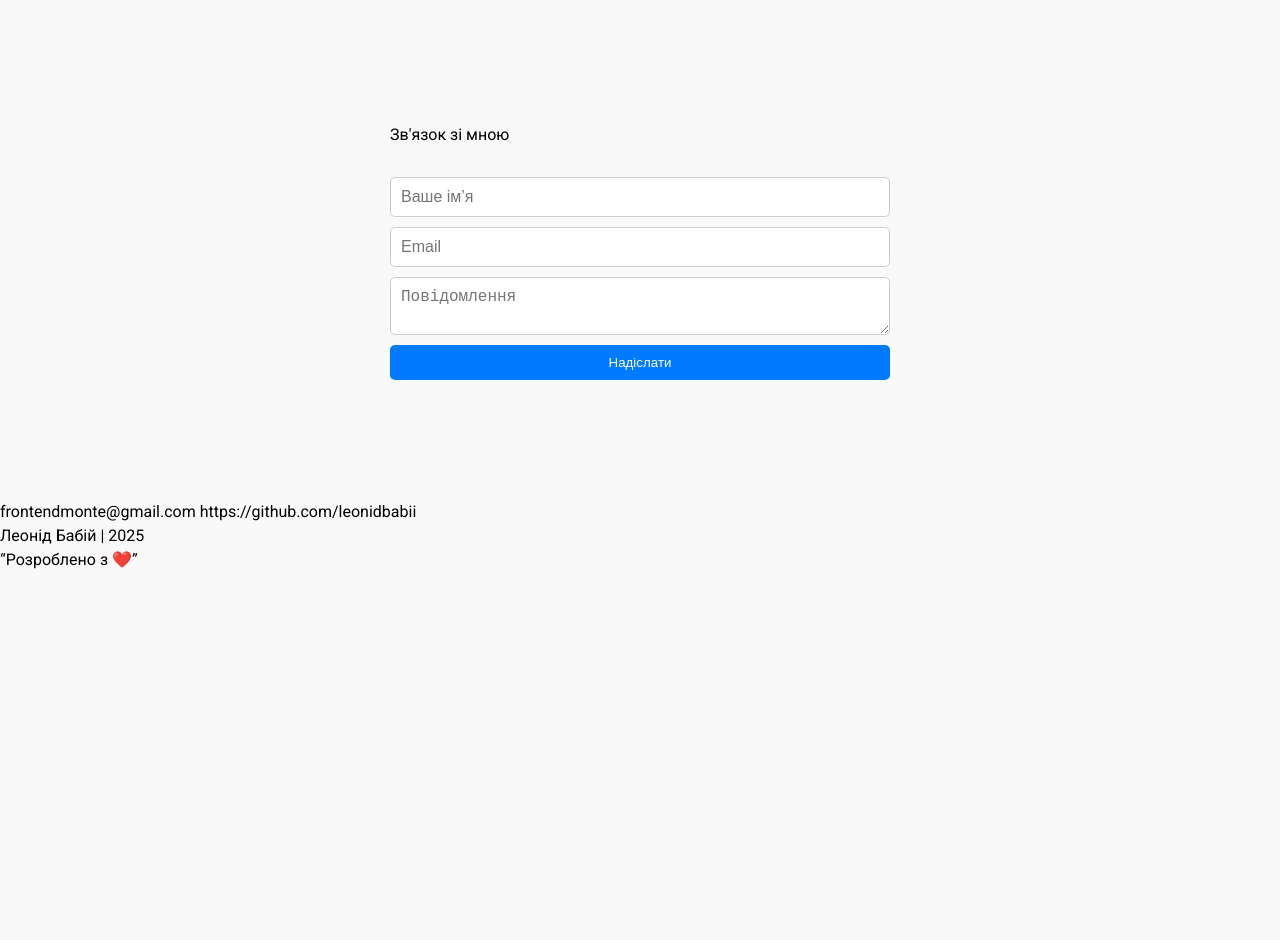
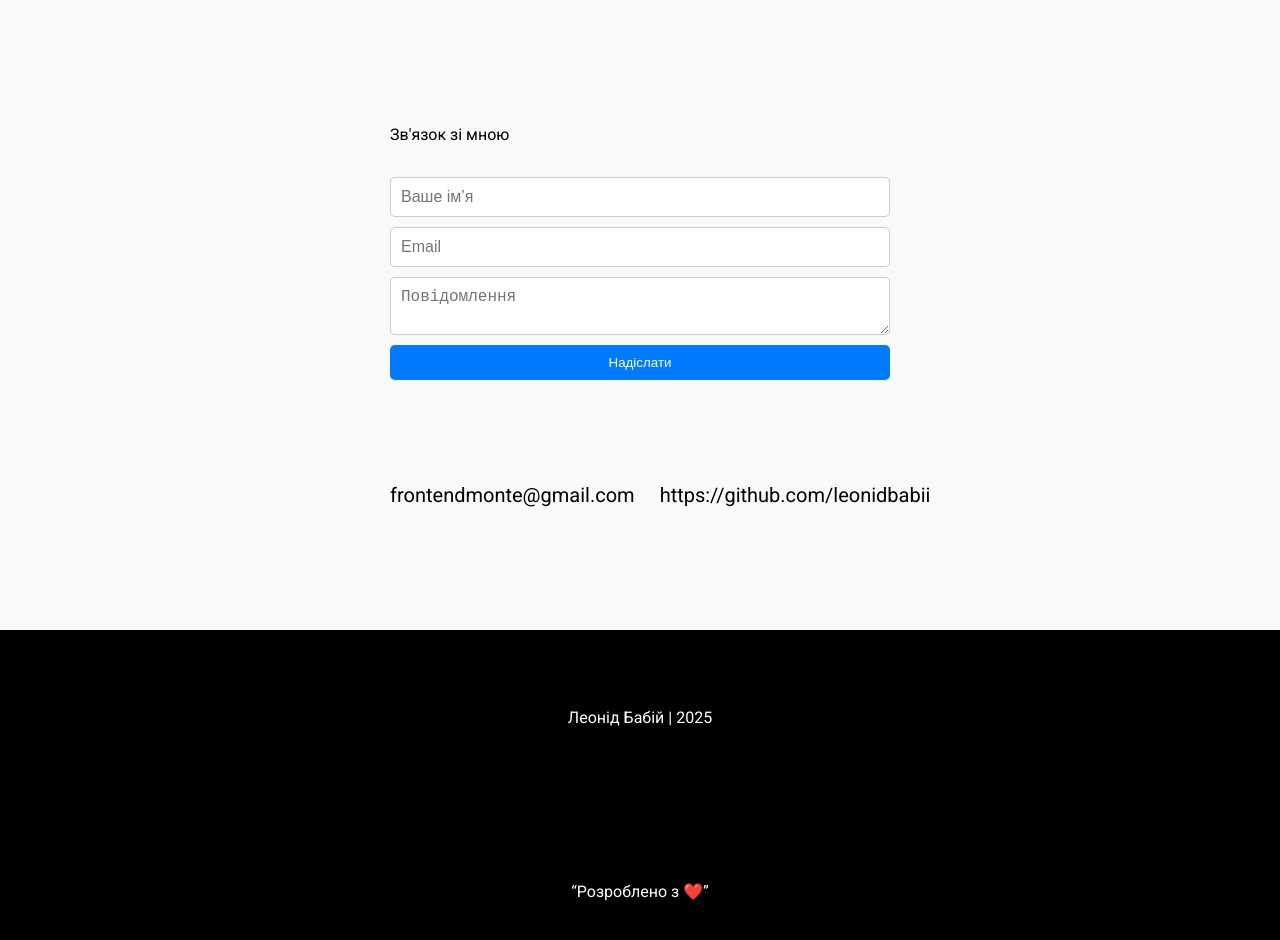
Before and after one commit to leonidbabii/daily-progress, a plain HTML site: page projects/project-01-profile/index.html in a window 1280 px wide. Shown: the part 1131-2071 px from the top of the page. Before the commit the page ends 1703 px from the top, so only its background shows below. Drawn offline with Linux system fonts and the light colour scheme.

Commit message:
day-05 — кілька модалок із універсальним Js і доробив сайт

```diff
--- a/projects/project-01-profile/css/style.css
+++ b/projects/project-01-profile/css/style.css
@@ -161,6 +161,18 @@ button {
   padding: 120px 0;
   max-width: 500px;
 }
+
+.contacts__box {
+  display: flex;
+  justify-content: space-between;
+  align-items: center;
+  gap: 25px;
+  padding-top: 100px;
+}
+.contact__mail, .contact__profile {
+  font-size: 20px;
+}
+
 form {
   display: flex;
   flex-direction: column;
@@ -174,3 +186,18 @@ input, textarea {
   border-radius: 5px;
   border: 1px solid #ccc;
 }
+
+.footer {
+  display: flex;
+  flex-direction: column;
+  justify-content: center;
+  background-color: #000;
+  color: #fff;
+  text-align: center;
+  min-height: 350px;
+  max-width: 100%;
+}
+
+.footer__text {
+  padding-bottom: 150px;
+}
--- a/projects/project-01-profile/index.html
+++ b/projects/project-01-profile/index.html
@@ -98,15 +98,14 @@
       <textarea id="message" placeholder="Повідомлення" required></textarea>
       <button type="submit">Надіслати</button>
     </form>
-  </section>
-    <section class="contacts">
-      <div class="contacts__box">
-        <a class="contact__mail" href="mailto:frontendmonte@gmail.com">frontendmonte@gmail.com</a>
-        <a href="mailto:https://github.com/leonidbabii">
+
+    <div class="contacts__box">
+        <a class="contact__mail" href="mailto:someone@example.com">frontendmonte@gmail.com</a>
+        <a class="contact__profile" href="https://github.com/leonidbabii" target="_blank">
           https://github.com/leonidbabii
         </a>
       </div>
-    </section>
+  </section>
     <footer class="footer">
       <div class="footer__descr">
         <p class="footer__text">
```
